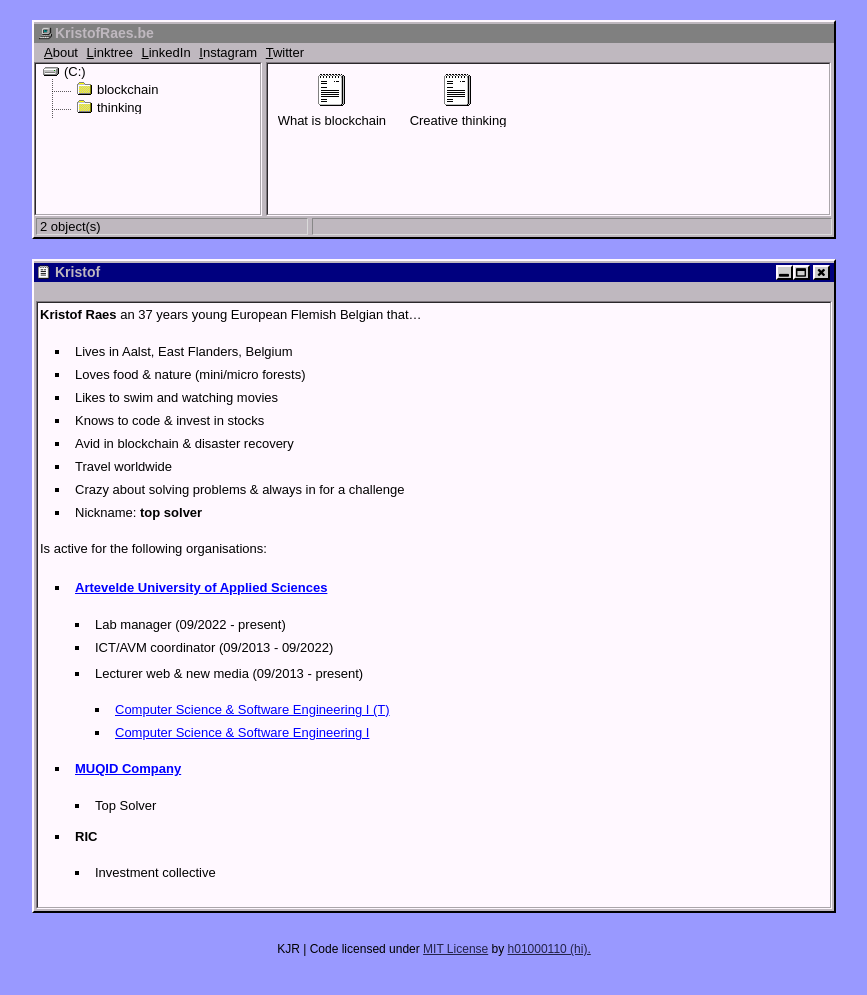
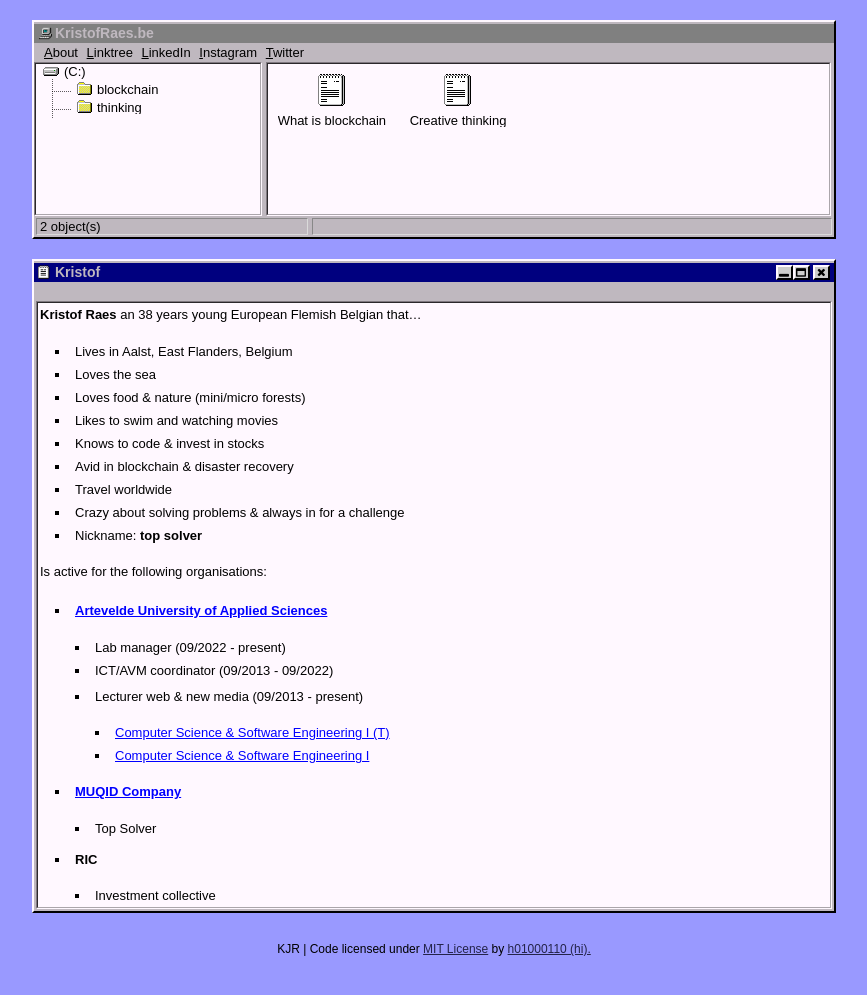
Before and after one commit to kristofraes/website, a Jekyll site: the page built from kristof/index.md, in a window 1280 px wide. Shown: the top 995 px of the page, without its empty margins (206-1073 px from the left). Built offline with Jekyll 4.4.1, drawn with Linux system fonts in a browser that asks for light colours.

Commit message:
Update index.md

```diff
--- a/kristof/index.md
+++ b/kristof/index.md
@@ -3,9 +3,10 @@ layout: Kristof
 title: Kristof
 ---
 
-**Kristof Raes** an 37 years young European Flemish Belgian that...
+**Kristof Raes** an 38 years young European Flemish Belgian that...
 
  - Lives in Aalst, East Flanders, Belgium
+ - Loves the sea
  - Loves food & nature (mini/micro forests)
  - Likes to swim and watching movies
  - Knows to code & invest in stocks
```
